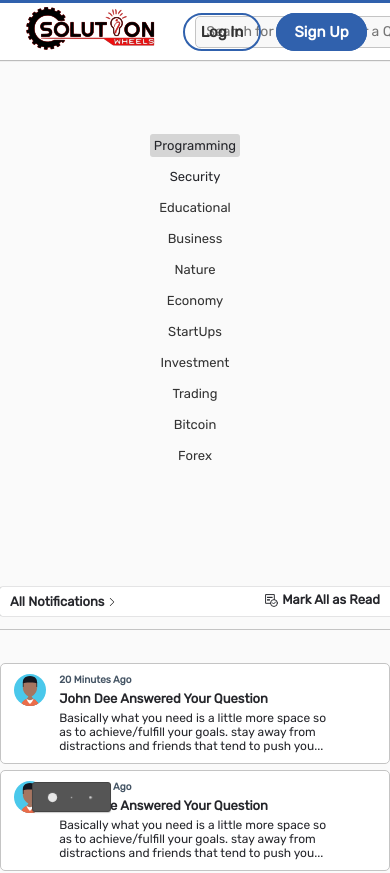
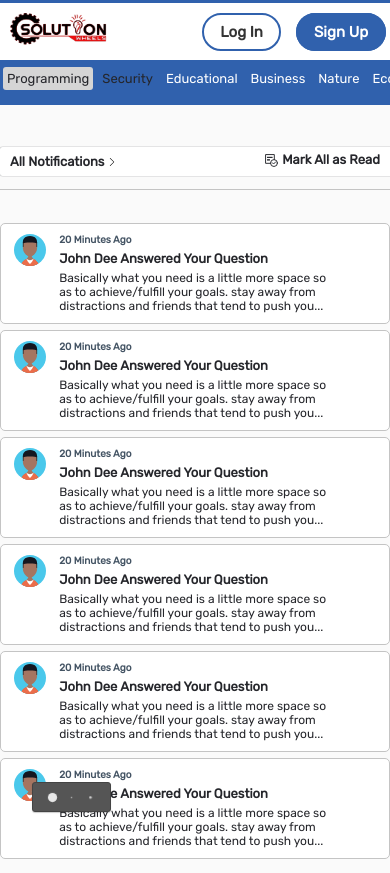
Before and after one commit to NengakDakup/solutionwheels-react-frontend, a React (Create React App) app: page /notifications in a window 390 px wide. Shown: the top 873 px of the page. Built offline with nearby package versions, Linux system fonts and the light colour scheme.

Commit message:
fixed some of the responsiveness

```diff
--- a/src/App.css
+++ b/src/App.css
@@ -92,7 +92,7 @@ a:hover {
   top: 20%;
   left: 50%;
   transform: translateX(-50%);
-  height: 350px;
+  height: 450px;
   width: 600px;
   border-radius: 2px;
   border: 1px solid #726e6b;
@@ -101,6 +101,8 @@ a:hover {
   background-color: #fff;
   opacity: unset;
   display: block;
+  font-size: 14px;
+  overflow-y: scroll;
 }
 
 .ask-question-top {
@@ -114,6 +116,20 @@ a:hover {
   align-items: center;
   background-color: #fafafa;
   border-bottom: 1px solid #d7dee2;
+}
+
+.ask-question-bottom {
+  position: fixed;
+  bottom: 0;
+  left: 0;
+  padding: 0px;
+  height: 50px;
+  width: 100%;
+  display: inline-flex;
+  align-items: center;
+  justify-content: flex-end;
+  background-color: #fafafa;
+  border-top: 1px solid #d7dee2;
 }
 
 .ask-question-x {
@@ -139,13 +155,29 @@ a:hover {
   border-bottom: 2px solid #3061AD;
 }
 
-.ask-question-top-item > span {
-
-}
-
 .ask-question-user {
   display: inline-flex;
   align-items: center;
+  margin-top: 10px;
+  padding: 0px 10px;
+}
+
+.ask-question-user > img {
+  margin-right: 10px;
+}
+
+.ask-question-section {
+  margin-top: 10px;
+  padding: 0px 10px;
+}
+
+.ask-question-section > p.title {
+  color: #3061AD;
+  font-weight: bold;
+}
+
+.ask-question-input-title {
+  width: 100%;
 }
 
 .ask-question-outer::after {
@@ -181,10 +213,10 @@ a:hover {
 }
 
 .header-search {
-  width: auto;
+  min-width: 30%;
   height: auto;
   position: relative;
-  left: 15.7%;
+  left: 10%;
   display: inline-flex;
   align-items: center;
 }
@@ -198,14 +230,14 @@ a:hover {
 
 input.main-search {
   height: 32px;
-  width: 451px;
+  width: 100%;
   background: #F8F8F8;
   border: 1px solid #C4C4C4;
   box-sizing: border-box;
   border-radius: 5px 0px 0px 5px;
   outline: none;
   padding: 0px 0px 0px 10px;
-  font-size: 14px;
+  font-size: 13px;
   color: #25262B;
 }
 
@@ -1207,6 +1239,78 @@ div.notification-item-right {
 
 
 @media(max-width: 810px){
+  .body {
+    padding-top: 106px;
+  }
+
+  .header-logo {
+    left: 2%;
+  }
+
+  .header-search {
+    left: 6%;
+  }
+
+  .header-navigation {
+    right: 3%;
+  }
+
+  .content {
+    display: block;
+  }
+
+  .left-side, .main-content, .right-side {
+    width: 100%;
+  }
+
+  .left-side {
+    display: inline-flex;
+    align-items: center;
+    overflow-x: scroll;
+    padding: 7px 0px;
+    width: 100%;
+    background: #3061AD;
+    color: #fff;
+    position: fixed;
+    top: 60px;
+    left: 0;
+    z-index: 10000;
+  }
+
+  .left-side ul {
+    height: 100%;
+    margin: 0px 3px;
+    padding: 0px;
+    display: inline-flex;
+    align-items: center;
+    list-style-type: none;
+  }
+
+  .left-side ul li {
+    padding: 4px;
+    border-radius: 3px;
+    width: fit-content;
+    width: -webkit-fit-content;
+    height: 100%;
+    font-size: 13px;
+    cursor: pointer;
+    transition: all ease .3s;
+    margin-right: 5px;
+  }
+
+  .post-filter {
+    width: 95%;
+    position: relative;
+    left: 50%;
+    transform: translateX(-50%);
+  }
+
+  .main-content-item {
+    border-right: 0px;
+    border-left: 0px;
+    border-radius: 0px;
+  }
+
   .welcome-div {
     display: grid;
   }
@@ -1218,11 +1322,31 @@ div.notification-item-right {
   .sign-up-home {
     width: 351px;
   }
-  .content {
-    display: block;
+
+}
+
+@media(max-width: 708px){
+  .header-search {
+    display: none;
+  }
+}
+
+@media(max-width: 472px){
+  .header-logo img {
+    width: 100px;
+    height: auto;
   }
 
-  .left-side, .main-content, .right-side {
-    width: 100%;
+  .header-navigation {
+    right: 1%;
+  }
+
+  .header-navigation ul li {
+    padding: 0px 4px;
+  }
+
+  .header-navigation svg {
+    height: 25px;
+    width: auto;
   }
 }
--- a/src/components/header/headerSearch.js
+++ b/src/components/header/headerSearch.js
@@ -1,12 +1,15 @@
 import React, {Component} from 'react'
+import { SearchIcon } from '../icons'
 
 
 class HeaderSearch extends Component {
     render(){
         return(
             <div className="header-search">
-                <input type="Text" className="main-search" placeholder="Search for a User, Tag, Or a Question"/>
-                <button className="main-search-btn">Search</button>
+                <input type="Text" className="main-search" placeholder="Search for a User or a Question"/>
+                <button className="main-search-btn">
+                  <SearchIcon />
+                </button>
             </div>
         )
     }
--- a/src/components/icons/index.js
+++ b/src/components/icons/index.js
@@ -41,6 +41,19 @@ export function NotificationIcon(){
         </svg>
 
     )
+}
+
+export function SearchIcon(){
+  return (
+      <svg id="Capa_1" x="0px" y="0px" width="20px" height="20px" viewBox="0 0 451 451" style={{enableBackground: 'new 0 0 451 451', fill: '#fff'}}>
+        <g>
+        	<path d="M447.05,428l-109.6-109.6c29.4-33.8,47.2-77.9,47.2-126.1C384.65,86.2,298.35,0,192.35,0C86.25,0,0.05,86.3,0.05,192.3
+        		s86.3,192.3,192.3,192.3c48.2,0,92.3-17.8,126.1-47.2L428.05,447c2.6,2.6,6.1,4,9.5,4s6.9-1.3,9.5-4
+        		C452.25,441.8,452.25,433.2,447.05,428z M26.95,192.3c0-91.2,74.2-165.3,165.3-165.3c91.2,0,165.3,74.2,165.3,165.3
+        		s-74.1,165.4-165.3,165.4C101.15,357.7,26.95,283.5,26.95,192.3z"/>
+        </g>
+      </svg>
+  )
 }
 
 export function RandomuserImage(){
--- a/src/components/login/SignUpMain.js
+++ b/src/components/login/SignUpMain.js
@@ -2,6 +2,7 @@ import React, { Component } from 'react'
 import { Link } from 'react-router-dom'
 import axios from 'axios'
 
+import server from '../../config/config'
 import validateLoginInput from '../../validation/registerValidator'
 
 import LogoMain from '../../assets/logo-main.png'
@@ -33,7 +34,6 @@ class SignUpMain extends Component {
     }
 
     displayError(error){
-        console.log(error)
         this.setState({
             ...error
         })
@@ -43,7 +43,6 @@ class SignUpMain extends Component {
         const data = {name: this.state.name, email: this.state.email, password: this.state.password};
         const {errors, isValid} = validateLoginInput(data);
         if (!isValid) {
-            console.log(errors);
             this.displayError({errors});
         } else {
             this.sendToBackend();
@@ -54,7 +53,7 @@ class SignUpMain extends Component {
         this.setState({
             loading: true
         });
-        axios.post('http://localhost:5000/api/auth/register', {
+        axios.post(server + '/api/auth/register', {
             name: this.state.name,
             email: this.state.email,
             password: this.state.password
--- a/src/components/login/SignupHome.js
+++ b/src/components/login/SignupHome.js
@@ -2,6 +2,7 @@ import React, { Component } from 'react'
 import { Link } from 'react-router-dom'
 import axios from 'axios'
 
+import server from '../../config/config'
 import validateLoginInput from '../../validation/registerValidator'
 
 import Facebook from '../../assets/icons/facebook.svg'
@@ -52,7 +53,7 @@ class SignUpHome extends Component {
         this.setState({
             loading: true
         });
-        axios.post('http://localhost:5000/api/auth/register', {
+        axios.post(server + '/api/auth/register', {
             name: this.state.name,
             email: this.state.email,
             password: this.state.password
--- /dev/null
+++ b/src/validation/questionValidator.js
@@ -0,0 +1,30 @@
+import Validator from 'validator';
+import isEmpty from './isEmpty';
+
+function validateRegisterInput(data) {
+    let errors = {};
+    data.title = !isEmpty(data.title) ? data.title : '';
+    data.body = !isEmpty(data.body) ? data.body : '';
+
+    if (!Validator.isLength(data.title, {min: 6, max: 30})){
+        errors.title = 'Question title must be between 6 and 30 characters';
+    }
+
+
+    if(!isEmpty(data.body)){
+      if (!Validator.isLength(data.body, {min: 4, max: 3000})){
+          errors.body = 'Explanation must not be less than 4 Characters';
+      }
+    }
+
+    if(Validator.isEmpty(data.title)) {
+        errors.title = 'Question title is required';
+    }
+
+    return {
+        errors,
+        isValid: isEmpty(errors)
+    }
+}
+
+export default validateRegisterInput;
```
Also changed, not shown: src/components/content/AskQuestion.js (+56 -11 lines).
